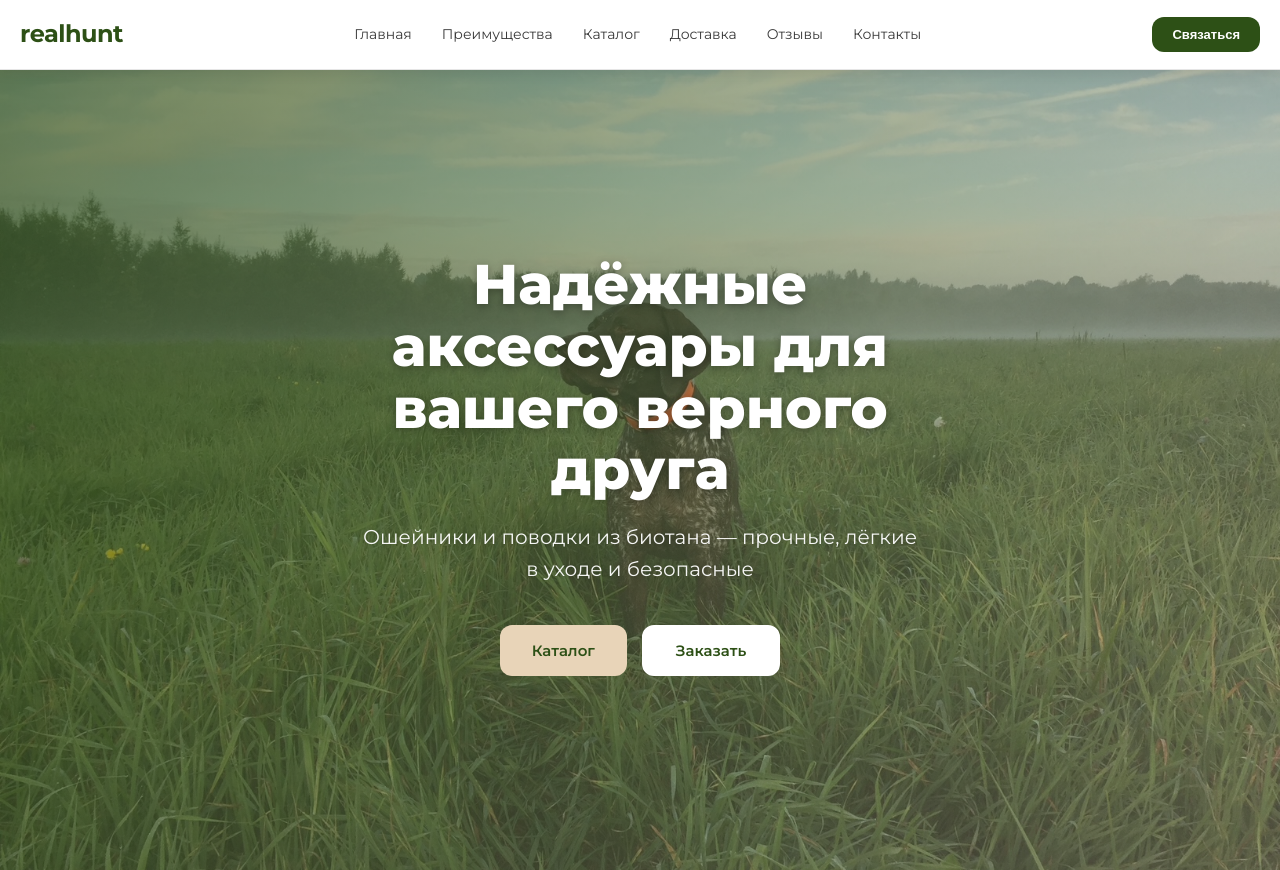
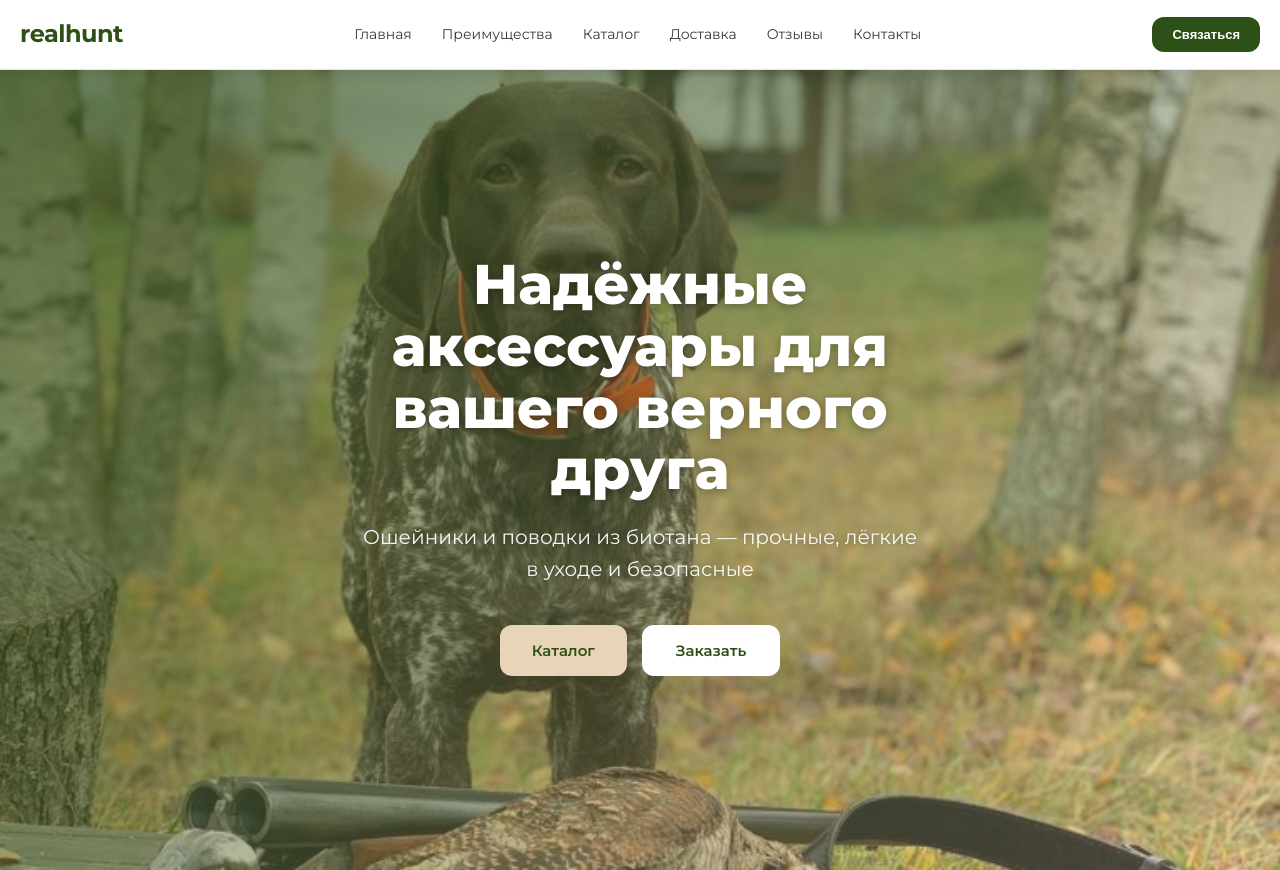
Before and after one commit to babkindp-art/babkindp-art.github.io, a plain HTML site: page index.html in a window 1280 px wide. Shown: the top 870 px of the page. Drawn offline with Linux system fonts and the light colour scheme.

Commit message:
Update index.html
фото2

```diff
--- a/index.html
+++ b/index.html
@@ -184,7 +184,7 @@
             align-items: center;
             justify-content: center;
             background: linear-gradient(135deg, rgba(45, 80, 22, 0.7) 0%, rgba(232, 212, 184, 0.3) 100%),
-                        url('images/IMG_0943.JPG');
+                        url('images/5c99.JPG');
             background-size: cover;
             background-position: center;
             position: relative;
```
